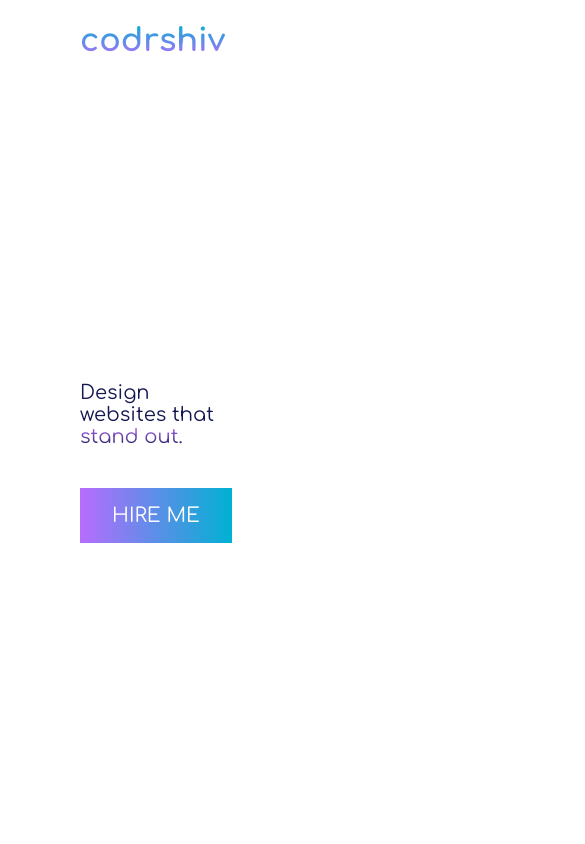
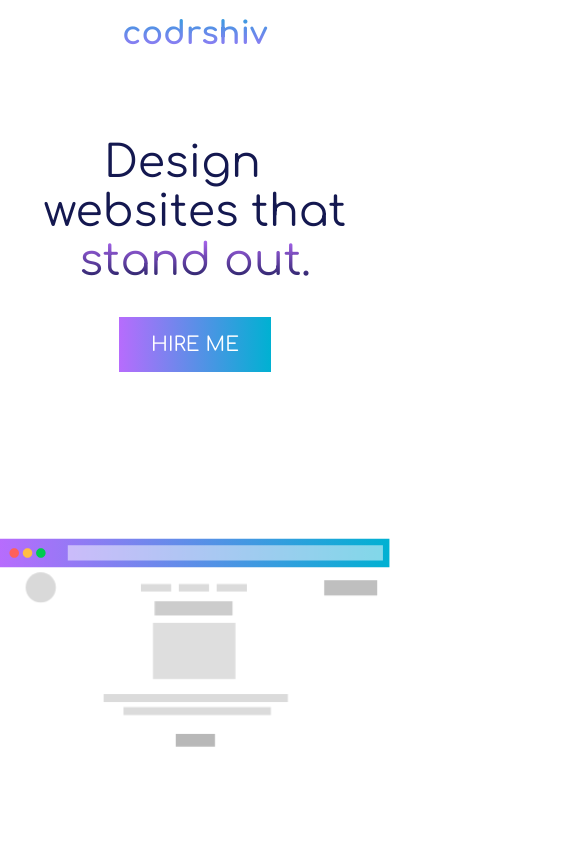
Before and after one commit to CodrShiv/CodrShiv, a plain HTML site: page index.html in a window 390 px wide. Shown: the top 844 px of the page, 585 px wide, since content can reach past the window. Drawn offline with Linux system fonts and the light colour scheme.

Commit message:
✅✅  IResponsive Design

```diff
--- a/assets/styles/main.css
+++ b/assets/styles/main.css
@@ -85,7 +85,7 @@
   align-items: flex-start;
   justify-content: center;
   flex-direction: column;
-  font-size: min(5vw, 10rem);
+  font-size: 3.5rem;
 }
 #hero__cta {
   text-decoration: none;
@@ -265,3 +265,48 @@
   -webkit-text-fill-color: transparent;
   display: inline-block !important;
 }
+
+@media only screen and (max-width: 1300px) {
+  #header {
+    display: grid;
+    grid-template-columns: 1fr;
+    grid-template-rows: minmax(3rem, auto) 1fr 1fr;
+    height: 100vh;
+  }
+  #branding {
+    text-align: center;
+    padding: 1rem 0 .5rem 0;
+    margin: 0;
+  }
+  #nav__links {
+    display: none;
+  }
+  #illustration, #illustration_container {
+    padding: 0 !important;
+    background: none;
+  }
+  #illustration_container {
+    padding: 1rem 0 !important;
+  }
+  #hero__cta {
+    margin-top: 1rem;
+  }
+  * {
+    box-sizing: border-box;
+  }
+  #hero__heading, #hero__heading > div {
+    align-items: center;
+    text-align: center;
+  }
+}
+@media only screen and (max-width: 570px) {
+  #hero__heading {
+    padding: 0 !important;
+    min-width: auto !important;
+    gap: 1rem;
+  }
+  #hero__heading > div {
+    padding: 0 !important;
+    font-size: 2.75rem !important;
+  }
+}
```
